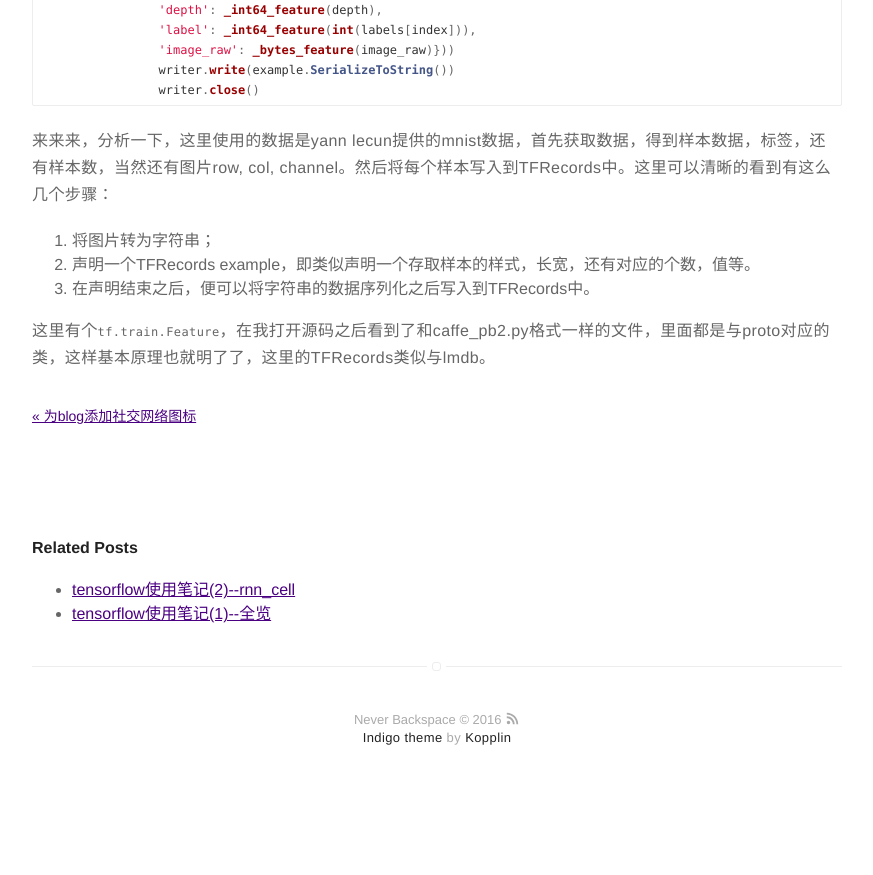
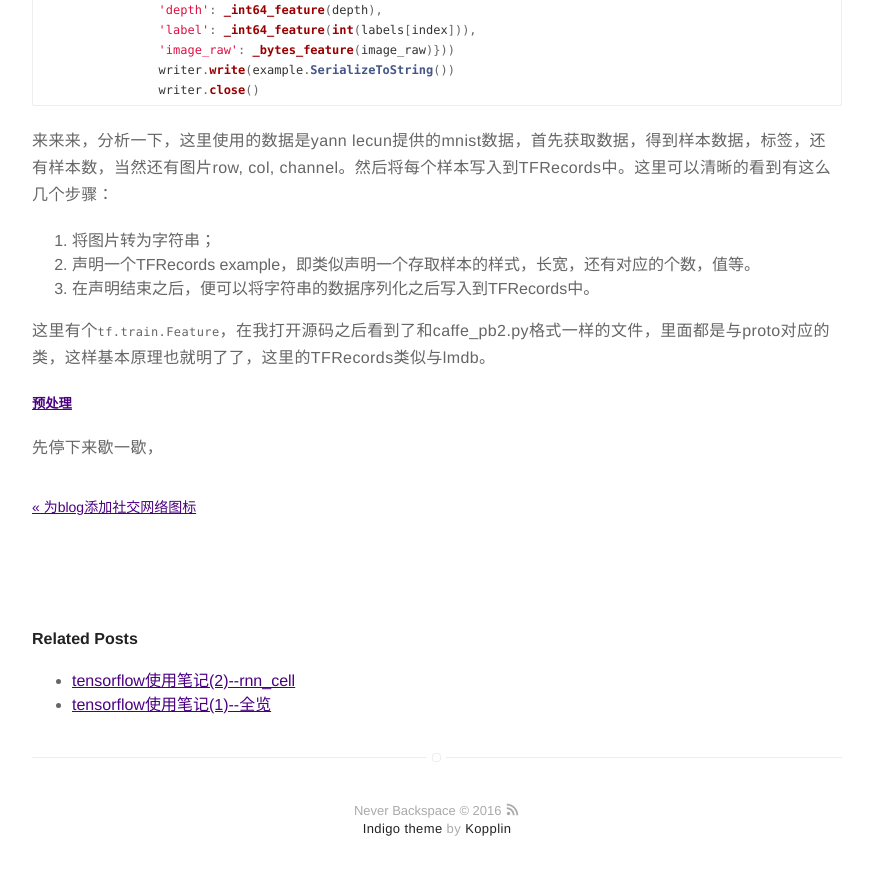
Before and after one commit to sunjieee/saicoco.github.io, a Jekyll site: the page built from _posts/2016-11-25-tf3.md, in a window 1280 px wide and 900 px high, scrolled down 4780 px. Shown: the top 875 px of the window, without its empty margins (203-1076 px from the left). Built offline with Jekyll 4.4.1, drawn with Linux system fonts in a browser that asks for light colours; comment, search, counter and statistics services are not loaded; before the commit the page ends 5589 px from its top, so only the background shows below that.

Commit message:
tf_read-data

```diff
--- a/_posts/2016-11-25-tf3.md
+++ b/_posts/2016-11-25-tf3.md
@@ -209,3 +209,7 @@ def convert_to(data_set, name):
 3. 在声明结束之后，便可以将字符串的数据序列化之后写入到TFRecords中。
 
 这里有个`tf.train.Feature`，在我打开源码之后看到了和caffe_pb2.py格式一样的文件，里面都是与proto对应的类，这样基本原理也就明了了，这里的TFRecords类似与lmdb。
+
+##### [预处理 ](https://www.tensorflow.org/versions/r0.11/how_tos/reading_data/index.html#feeding)
+
+先停下来歇一歇，
```
